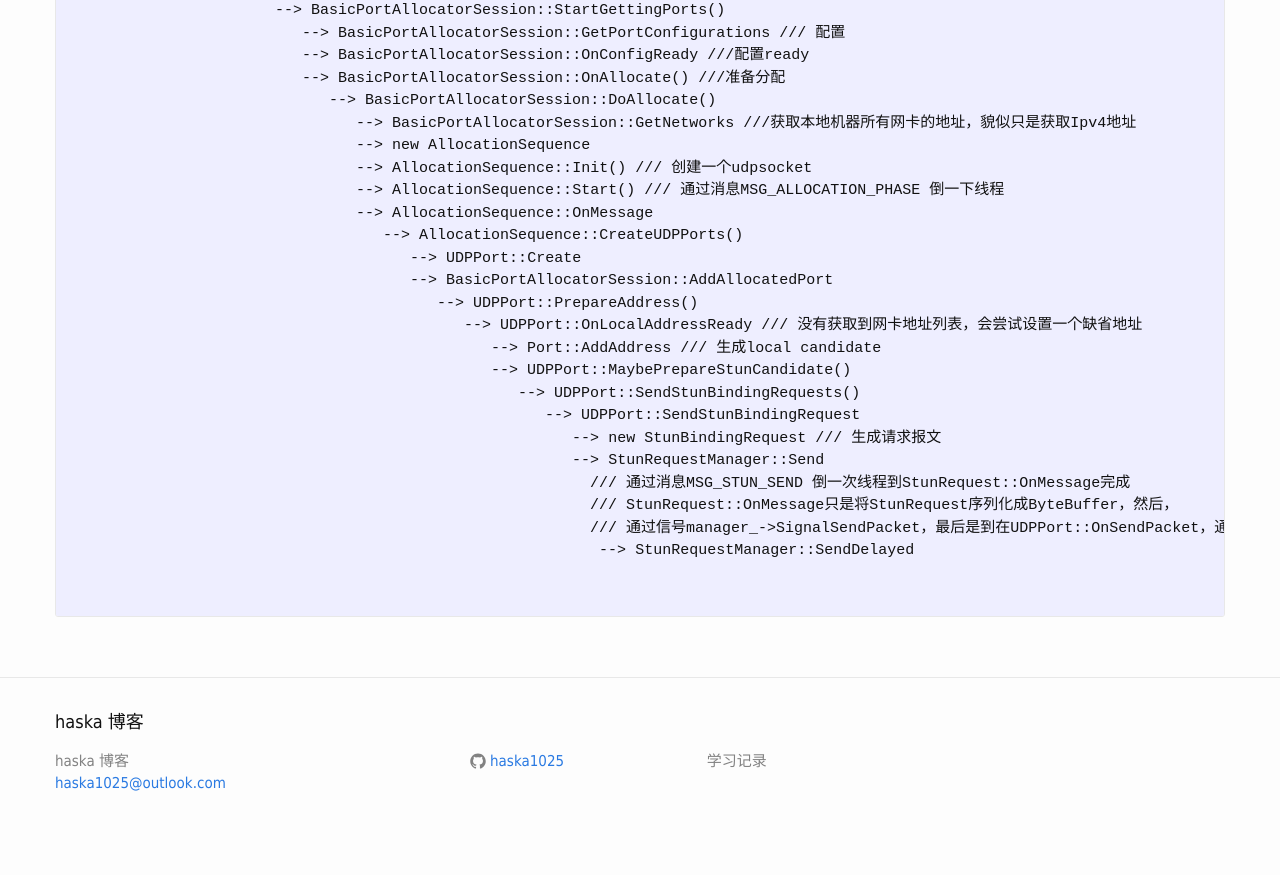
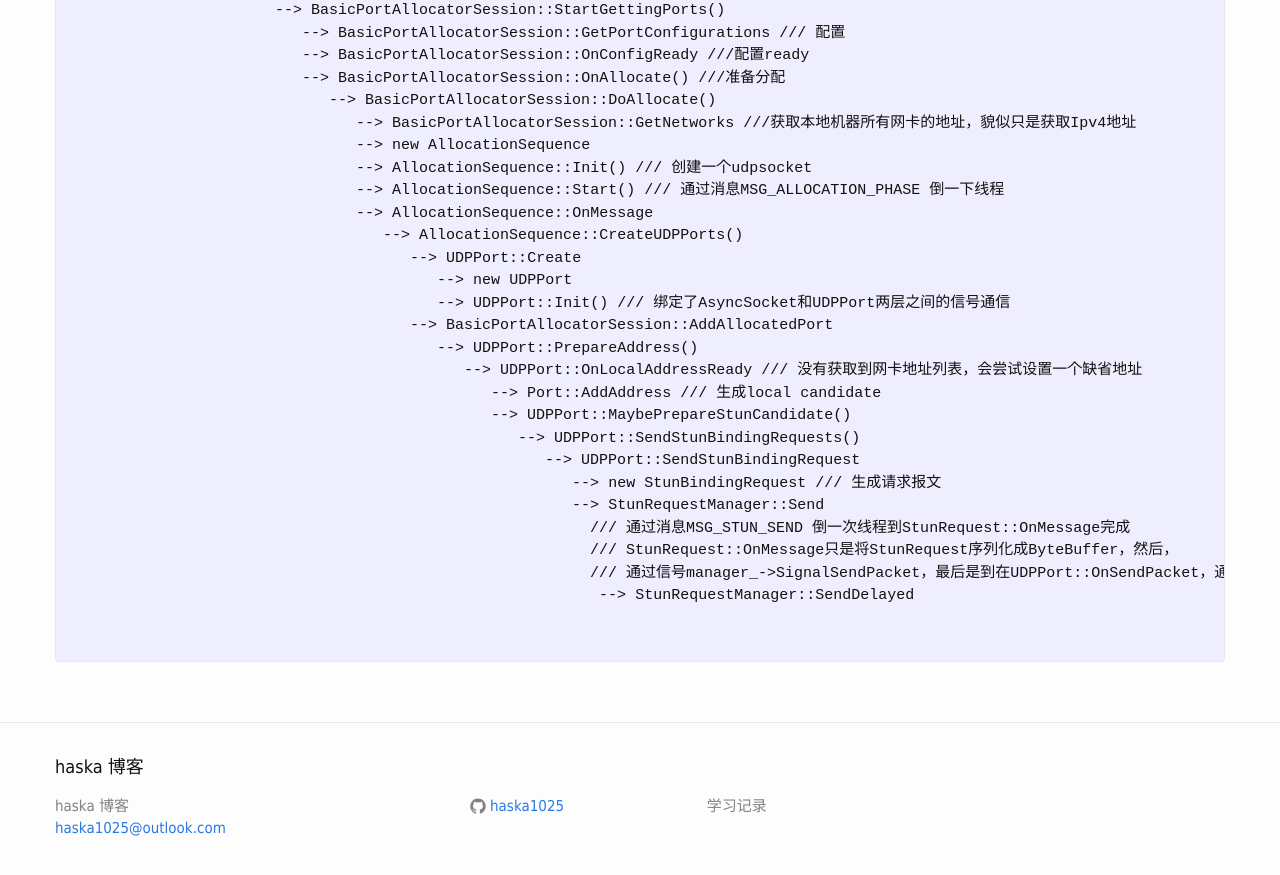
Before and after one commit to haska1025/haska1025.github.io, a Jekyll site: the page built from _posts/2019-01-21-create_offer.md, in a window 1280 px wide and 900 px high, scrolled down 2765 px. Shown: the top 875 px of the window. Built offline with Jekyll 4.4.1, drawn with Linux system fonts in a browser that asks for light colours; our own code applies the rules of GitHub Pages for plain Markdown files.

Commit message:
Update 2019-01-21-create_offer.md

```diff
--- a/_posts/2019-01-21-create_offer.md
+++ b/_posts/2019-01-21-create_offer.md
@@ -125,6 +125,8 @@ PeerConnection::SetLocalDescription
                                 --> AllocationSequence::OnMessage
                                    --> AllocationSequence::CreateUDPPorts()
                                       --> UDPPort::Create
+                                         --> new UDPPort
+                                         --> UDPPort::Init() /// 绑定了AsyncSocket和UDPPort两层之间的信号通信
                                       --> BasicPortAllocatorSession::AddAllocatedPort
                                          --> UDPPort::PrepareAddress()
                                             --> UDPPort::OnLocalAddressReady /// 没有获取到网卡地址列表，会尝试设置一个缺省地址
```
